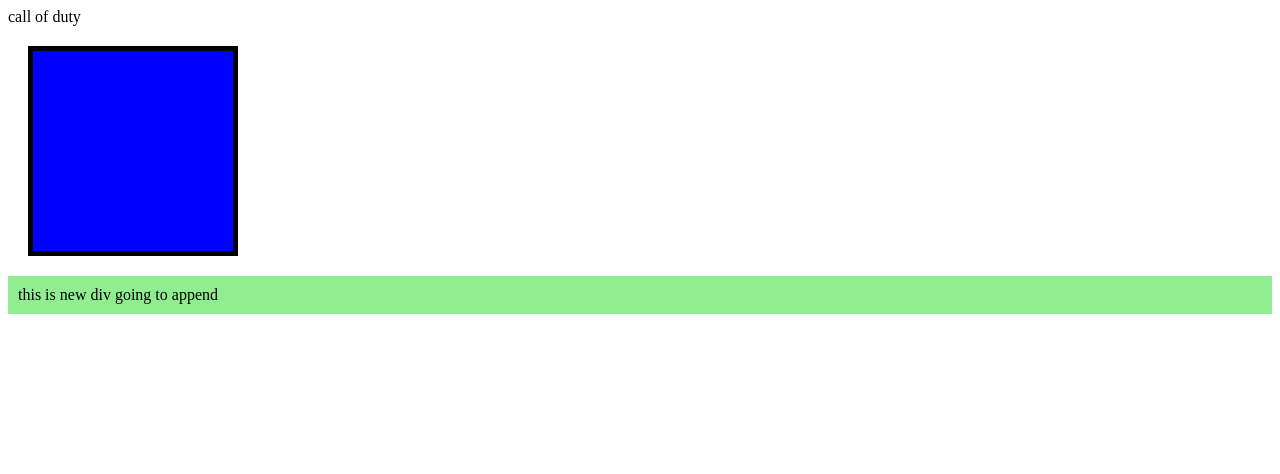
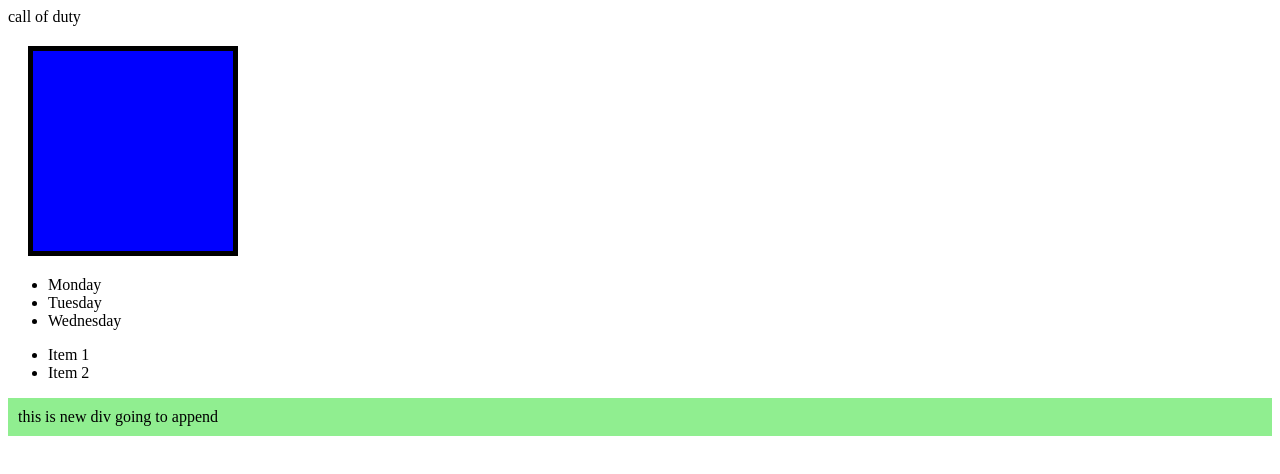
Before and after one commit to Rajasva-Raj-CODE/30-Days-JavaScript-Challenge, a plain HTML site: page Day 09/index.html in a window 1280 px wide. Drawn offline with Linux system fonts and the light colour scheme.

Commit message:
day09 done

```diff
--- a/Day 09/index.html
+++ b/Day 09/index.html
@@ -9,7 +9,16 @@
 <body>
     <div id="game">gta1 gta2 gta3 gta4 gta5</div>
     <div class="colors"></div>
+    <ul>
+        <li>Monday</li>
+        <li>Tuesday</li>
+    </ul>
 
+    <ul id="myList">
+        <li>Item 1</li>
+        <li>Item 2</li>
+        <li>Item 3</li>
+      </ul>
     <script src="./index.js"></script>
 </body>
 </html>
--- a/Day 09/index.js
+++ b/Day 09/index.js
@@ -3,19 +3,37 @@ let selector = (document.getElementById("game").innerHTML = "call of duty");
 // console.log(selector);
 
 //! Task-2 : Select an HTML element by its class and change its background color.
-let changeColor = document.querySelector(".colors")
-changeColor.style.backgroundColor = "blue"
+let changeColor = document.querySelector(".colors");
+changeColor.style.backgroundColor = "blue";
 //! Task-3 : Create a new `div` element with some text content and append it to the body.
-let div = document.createElement("div")
-div.textContent = "this is new div going to append"
-div.style.backgroundColor="lightgreen"
-div.style.padding="10px"
-document.body.appendChild(div)
+let div = document.createElement("div");
+div.textContent = "this is new div going to append";
+div.style.backgroundColor = "lightgreen";
+div.style.padding = "10px";
+document.body.appendChild(div);
 //! Task-4 : Create a new `li` element and add it to an existing `ul` list.
+var li = document.createElement("li");
+li.textContent = "Wednesday";
+document.querySelector("ul").appendChild(li);
 
 //! Task-5 : Select an HTML element and remove it form the DOM.
+var h2= document.createElement("h2")
+h2.textContent ="hey there..."
+document.body.appendChild(h2)
+document.body.removeChild(h2)
+
 //! Task-6 : Remove the last child of a specific HTML element.
+function removeLastItem() {
+    const ul = document.getElementById("myList");
+    const lastItem = ul.lastElementChild;  // Get the last element
+    if (lastItem) {
+      ul.removeChild(lastItem);  // Remove the last element
+    }
+  }
+  removeLastItem()
+
 //! Task-7 : Select an HTML element and change one of its attributes (e.g., `src` of an `img` tag).
+
 //! Task-8 : Add and remove a CSS class to/from an HTML element.
 //! Task-9 : Add a click event listener to a button that changes the text content of a paragraph.
 //! Task-10 : Add a mouseover event listener to an element that changes its border color.
```
